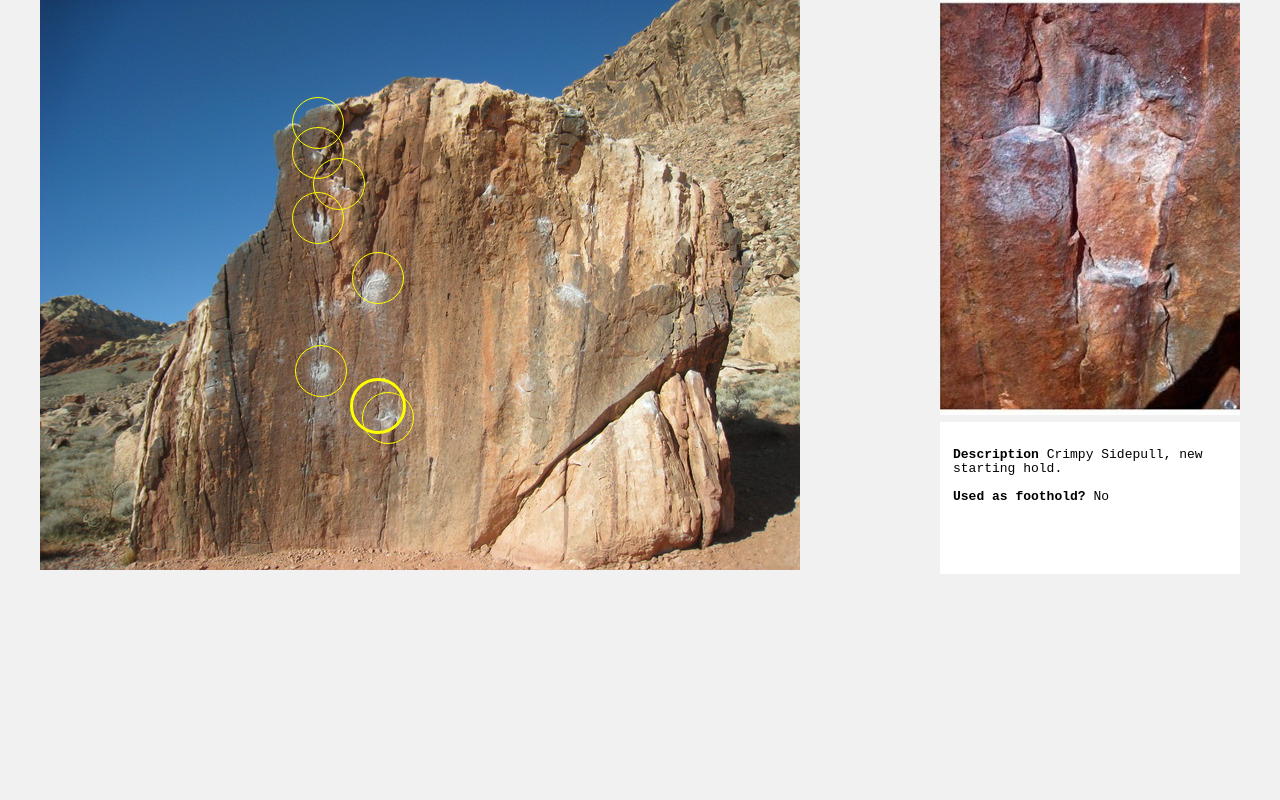
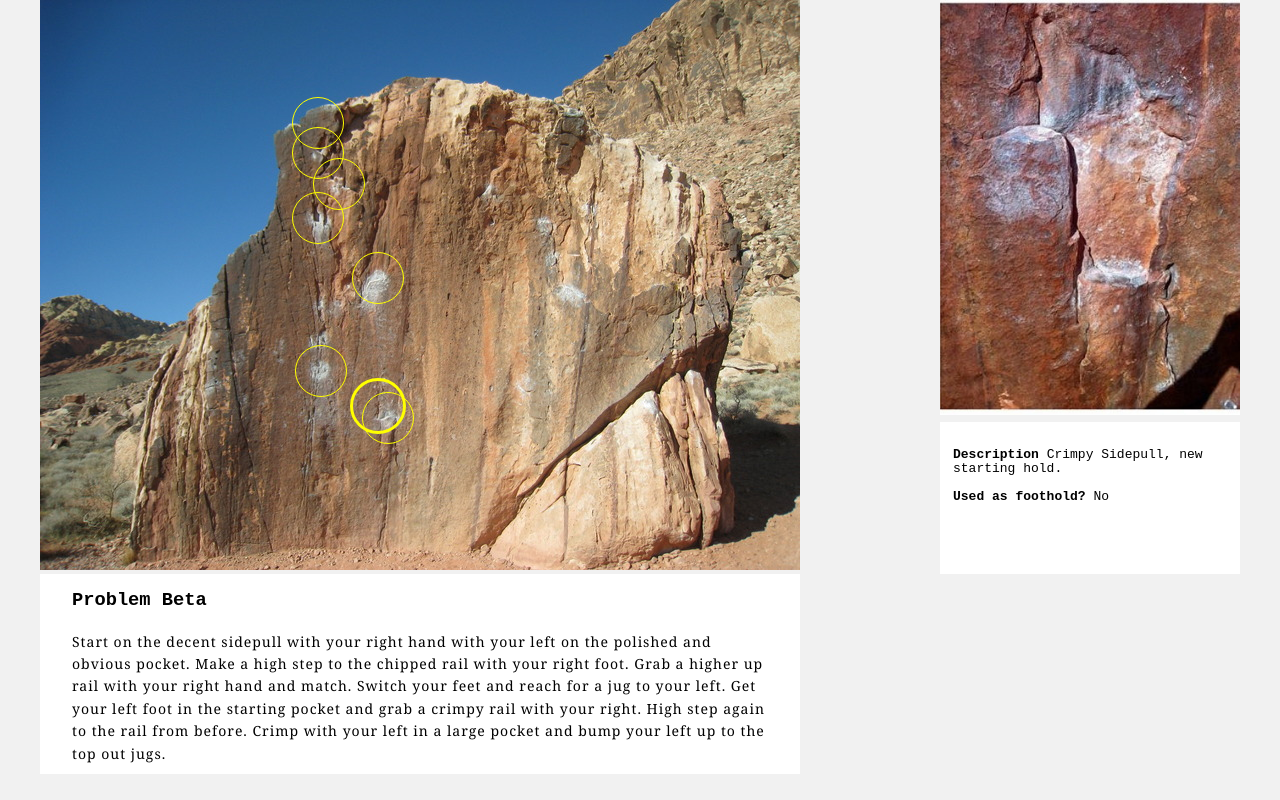
Before and after one commit to kyledavid/rock-genius-redux, a React app: page / in a window 1280 px wide. Built offline with nearby package versions, Linux system fonts and the light colour scheme.

Commit message:
put shelf in fixed div. Added beta component and styled it. changed routes to include beta

```diff
--- a/src/components/Beta.js
+++ b/src/components/Beta.js
@@ -0,0 +1,15 @@
+import React from 'react'
+import {pearl} from '../utils/routes.json'
+
+class Beta extends React.Component {
+  render() {
+    return (
+      <div className="beta">
+        <h3>Problem Beta</h3>
+        <p>{pearl.beta}</p>
+      </div>
+    )
+  }
+}
+
+export default Beta
--- a/src/components/BoulderRoute.js
+++ b/src/components/BoulderRoute.js
@@ -6,7 +6,7 @@ import {positionFromTop} from '../utils/helpers'
 export default (props) => {
   return (
     <div className='route'>
-      {pearl.map( (hold, index) => {
+      {pearl.holds.map( (hold, index) => {
         return <Hold
           compStyle={hold.position}
           key={index}
--- a/src/containers/App.js
+++ b/src/containers/App.js
@@ -1,4 +1,5 @@
 import React from 'react'
+import Beta from '../components/Beta'
 import Boulder from '../components/Boulder'
 import Shelf from './Shelf'
 import imageNames from '../utils/image-names.json'
@@ -46,6 +47,7 @@ export default class App extends React.Component {
         <Shelf
           active={this.state.active}
         />
+        <Beta />
       </main>
     )
   }
--- a/src/containers/Shelf.js
+++ b/src/containers/Shelf.js
@@ -5,8 +5,9 @@ import {pearl} from '../utils/routes.json'
 
 class Shelf extends React.Component {
   render() {
-    let hold = pearl[this.props.active]
+    let hold = pearl.holds[this.props.active]
     return this.props.active !== null ? (
+      <div className="shelf-outer-wrapper">
         <aside id="detail-shelf">
           <div className="shelf-inner-wrapper">
             <Zoompic
@@ -18,6 +19,7 @@ class Shelf extends React.Component {
             />
           </div>
         </aside>
+      </div>
 
     ) : <aside id="detail-shelf"></aside>
 
--- a/src/style.scss
+++ b/src/style.scss
@@ -39,11 +39,37 @@ body {
   }
 }
 
-
-
 .container {
   max-width: 1200px;
   margin: 0 auto;
   position: relative;
   overflow-y: hidden;
 }
+
+.beta {
+  height: 200px;
+  width: 760px;
+  box-sizing: border-box;
+  font-family: monospace, sans-serif;
+  padding: 1em 2em;
+  background-color: #fff;
+  h3 {
+    margin-top: 0;
+  }
+  p {
+    font-size: 14px;
+    letter-spacing: 1px;
+    line-height: 1.6em;
+    font-family: Georgia;
+  }
+}
+
+.shelf-outer-wrapper {
+  position: fixed;
+  width: 1200px;
+  height: 0;
+  margin: auto;
+  top: 0;
+  left: 0;
+  right: 0;
+}
--- a/src/utils/routes.json
+++ b/src/utils/routes.json
@@ -1,5 +1,7 @@
 {
-  "pearl": [
+  "pearl": {
+    "beta": "Start on the decent sidepull with your right hand with your left on the polished and obvious pocket. Make a high step to the chipped rail with your right foot. Grab a higher up rail with your right hand and match. Switch your feet and reach for a jug to your left. Get your left foot in the starting pocket and grab a crimpy rail with your right. High step again to the rail from before. Crimp with your left in a large pocket and bump your left up to the top out jugs.",
+    "holds": [
       {
         "position": {
           "bottom": "130px",
@@ -74,3 +76,4 @@
       }
     ]
   }
+}
```
Lines whose indentation alone changed are shown as unchanged.
